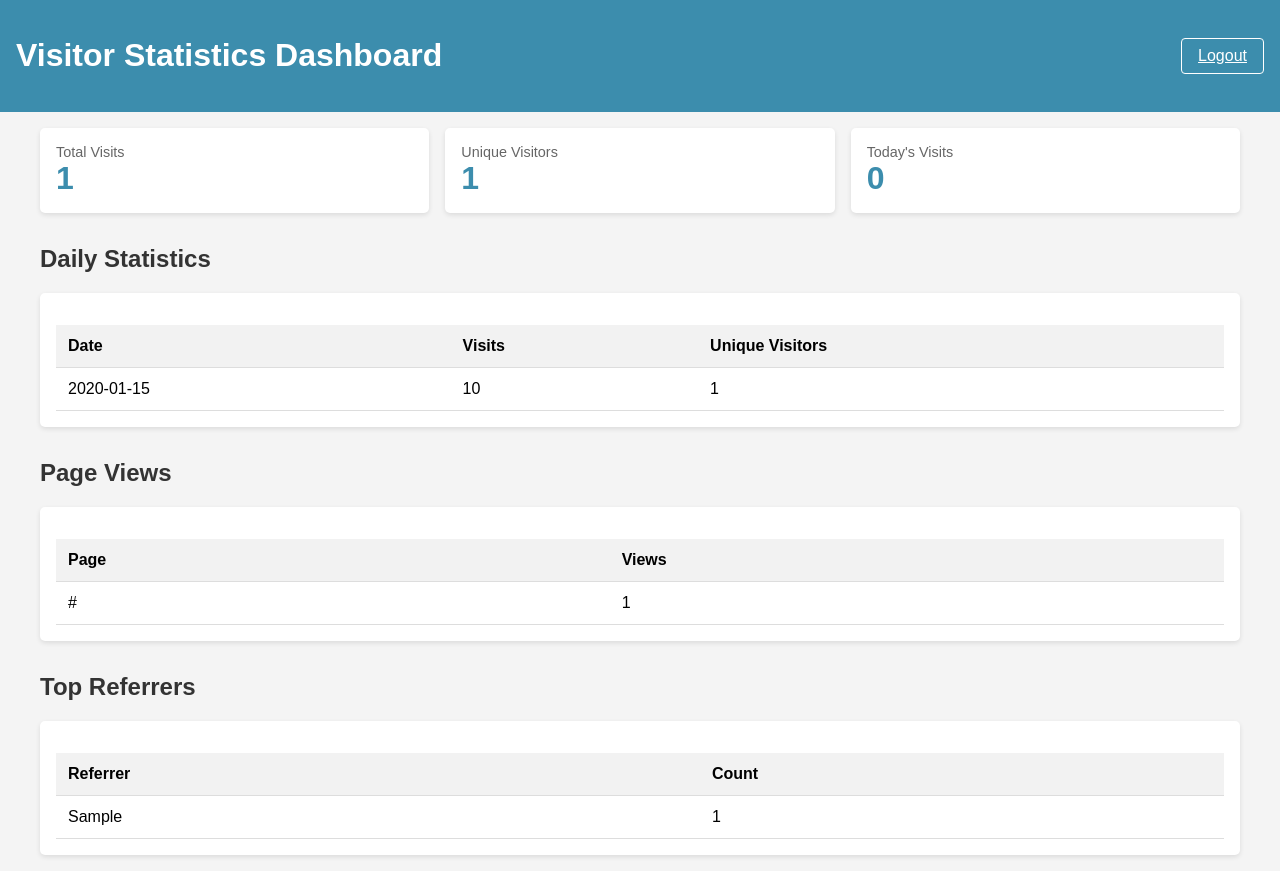
After one commit to ElizaDeBarros/eliza-webpage, a Flask app: page /stats-dashboard in a window 1280 px wide. The commit adds this page. Run offline with Flask 2, Linux system fonts and the light colour scheme; the visitor is signed in with stand-in values (Sample User, id 1); tables that the repository leaves empty hold one stand-in row (values such as "Sample post").

Commit message:
Add code for counting visitors. Add login page and stats page

```diff
--- a/server.py
+++ b/server.py
@@ -1,7 +1,60 @@
-from flask import Flask, render_template
-from datetime import date
+from flask import Flask, render_template, request, jsonify, session, redirect, url_for, flash
+from datetime import date, datetime
+import sqlite3
+import hashlib
+import uuid
+import os
+from functools import wraps
+from werkzeug.security import generate_password_hash, check_password_hash
+from config import usuario, senha
 
 app = Flask(__name__)
+app.secret_key = os.urandom(24)  # Generate a random secret key for sessions
+
+# Try to import from config file, otherwise use environment variables
+try:
+    from config import usuario, senha
+    ADMIN_USERNAME = usuario
+    ADMIN_PASSWORD = generate_password_hash(senha)
+except ImportError:
+    # Use environment variables instead
+    ADMIN_USERNAME = os.environ.get('ADMIN_USERNAME')
+    # Check if the password is already hashed (which it shouldn't be in environment variables)
+    ADMIN_PASSWORD = generate_password_hash(os.environ.get('ADMIN_PASSWORD', ''))
+
+# Database setup
+def setup_database():
+    conn = sqlite3.connect('visitor_data.db')
+    cursor = conn.cursor()
+    cursor.execute('''
+    CREATE TABLE IF NOT EXISTS visitors (
+        id INTEGER PRIMARY KEY AUTOINCREMENT,
+        visitor_id TEXT,
+        ip_address TEXT,
+        user_agent TEXT,
+        page_url TEXT,
+        timestamp TEXT,
+        referrer TEXT
+    )
+    ''')
+    cursor.execute('''
+    CREATE TABLE IF NOT EXISTS visit_counts (
+        date TEXT PRIMARY KEY,
+        total_visits INTEGER,
+        unique_visitors INTEGER
+    )
+    ''')
+    conn.commit()
+    conn.close()
+
+# Authentication decorator
+def login_required(f):
+    @wraps(f)
+    def decorated_function(*args, **kwargs):
+        if 'logged_in' not in session:
+            return redirect(url_for('login', next=request.url))
+        return f(*args, **kwargs)
+    return decorated_function
 
 @app.route("/")
 def home():
@@ -9,6 +62,169 @@ def home():
     current_year = today.year
     return render_template("index.html", current_year=current_year)
 
+# Generate a unique visitor ID (anonymized)
+def generate_visitor_id(ip, user_agent):
+    data = f"{ip}_{user_agent}_{str(uuid.uuid4())}"
+    return hashlib.md5(data.encode()).hexdigest()
+
+# Track visitor function
+@app.route('/track', methods=['GET'])
+def track_visitor():
+    # Get visitor data
+    ip_address = request.remote_addr
+    user_agent = request.headers.get('User-Agent', '')
+    page_url = request.args.get('page', 'unknown')
+    referrer = request.headers.get('Referer', '')
+
+    # Generate visitor ID
+    visitor_id = generate_visitor_id(ip_address, user_agent)
+
+    # Current time
+    current_time = datetime.now().strftime('%Y-%m-%d %H:%M:%S')
+    current_date = datetime.now().strftime('%Y-%m-%d')
+
+    # Connect to database
+    conn = sqlite3.connect('visitor_data.db')
+    cursor = conn.cursor()
+
+    # Insert visit data
+    cursor.execute('''
+    INSERT INTO visitors (visitor_id, ip_address, user_agent, page_url, timestamp, referrer)
+    VALUES (?, ?, ?, ?, ?, ?)
+    ''', (visitor_id, ip_address, user_agent, page_url, current_time, referrer))
+
+    # Update daily counts
+    cursor.execute('SELECT * FROM visit_counts WHERE date = ?', (current_date,))
+    day_record = cursor.fetchone()
+
+    if day_record:
+        # Update existing record
+        cursor.execute('UPDATE visit_counts SET total_visits = total_visits + 1 WHERE date = ?',
+                      (current_date,))
+    else:
+        # Create new record for the day
+        cursor.execute('INSERT INTO visit_counts (date, total_visits, unique_visitors) VALUES (?, 1, 0)',
+                      (current_date,))
+
+    # Update unique visitors count
+    cursor.execute('''
+    SELECT COUNT(DISTINCT visitor_id) FROM visitors
+    WHERE timestamp LIKE ?
+    ''', (f'{current_date}%',))
+
+    unique_count = cursor.fetchone()[0]
+    cursor.execute('UPDATE visit_counts SET unique_visitors = ? WHERE date = ?',
+                  (unique_count, current_date))
+
+    conn.commit()
+    conn.close()
+
+    # Return a transparent 1x1 pixel GIF
+    return app.response_class(
+        response=b'\x47\x49\x46\x38\x39\x61\x01\x00\x01\x00\x80\x00\x00\xff\xff\xff\x00\x00\x00\x21\xf9\x04\x01\x00\x00\x00\x00\x2c\x00\x00\x00\x00\x01\x00\x01\x00\x00\x02\x02\x44\x01\x00\x3b',
+        status=200,
+        mimetype='image/gif'
+    )
+
+# Login page
+@app.route('/login', methods=['GET', 'POST'])
+def login():
+    if request.method == 'POST':
+        username = request.form.get('username')
+        password = request.form.get('password')
+
+        print(f"Login attempt: {username}")
+
+        if username == ADMIN_USERNAME and check_password_hash(ADMIN_PASSWORD, password):
+            session['logged_in'] = True
+            session['username'] = username
+            next_page = request.args.get('next')
+            return redirect(next_page or url_for('stats_dashboard'))
+        else:
+            flash('Invalid username or password')
+
+    return render_template('login.html')
+
+# Logout
+@app.route('/logout')
+def logout():
+    session.pop('logged_in', None)
+    session.pop('username', None)
+    return redirect(url_for('login'))
+
+# Statistics dashboard
+@app.route('/stats-dashboard')
+@login_required
+def stats_dashboard():
+    return render_template('stats_dashboard.html')
+
+# Statistics API endpoint
+@app.route('/stats/api', methods=['GET'])
+@login_required
+def get_stats():
+    conn = sqlite3.connect('visitor_data.db')
+    cursor = conn.cursor()
+
+    # Get daily stats
+    cursor.execute('SELECT * FROM visit_counts ORDER BY date DESC')
+    daily_stats = cursor.fetchall()
+
+    # Get total visitors
+    cursor.execute('SELECT COUNT(*) FROM visitors')
+    total_visits = cursor.fetchone()[0]
+
+    # Get unique visitors
+    cursor.execute('SELECT COUNT(DISTINCT visitor_id) FROM visitors')
+    total_unique = cursor.fetchone()[0]
+
+    # Get page views breakdown
+    cursor.execute('''
+    SELECT page_url, COUNT(*) as views
+    FROM visitors
+    GROUP BY page_url
+    ORDER BY views DESC
+    ''')
+    page_stats = cursor.fetchall()
+
+    # Get referrer breakdown
+    cursor.execute('''
+    SELECT referrer, COUNT(*) as count
+    FROM visitors
+    WHERE referrer != ''
+    GROUP BY referrer
+    ORDER BY count DESC
+    LIMIT 10
+    ''')
+    referrer_stats = cursor.fetchall()
+
+    conn.close()
+
+    return jsonify({
+        'total_visits': total_visits,
+        'total_unique_visitors': total_unique,
+        'daily_stats': [
+            {
+                'date': row[0],
+                'total_visits': row[1],
+                'unique_visitors': row[2]
+            } for row in daily_stats
+        ],
+        'page_stats': [
+            {
+                'page': row[0],
+                'views': row[1]
+            } for row in page_stats
+        ],
+        'referrer_stats': [
+            {
+                'referrer': row[0],
+                'count': row[1]
+            } for row in referrer_stats
+        ]
+    })
 
 if __name__ == "__main__":
-    app.run()
+    setup_database()
+    app.run(debug=True, host='0.0.0.0', port=5000)
+    # For production:
+    # app.run(debug=False, host='0.0.0.0', port=8080)
--- a/templates/index.html
+++ b/templates/index.html
@@ -263,6 +263,8 @@ moments. I practice hot yoga and kickboxing, which help me stay balanced and ene
           <script src="https://code.jquery.com/jquery-3.3.1.slim.min.js" integrity="sha384-q8i/X+965DzO0rT7abK41JStQIAqVgRVzpbzo5smXKp4YfRvH+8abtTE1Pi6jizo" crossorigin="anonymous"></script>
           <script src="https://cdnjs.cloudflare.com/ajax/libs/popper.js/1.14.7/umd/popper.min.js" integrity="sha384-UO2eT0CpHqdSJQ6hJty5KVphtPhzWj9WO1clHTMGa3JDZwrnQq4sF86dIHNDz0W1" crossorigin="anonymous"></script>
           <script src="https://stackpath.bootstrapcdn.com/bootstrap/4.3.1/js/bootstrap.min.js" integrity="sha384-JjSmVgyd0p3pXB1rRibZUAYoIIy6OrQ6VrjIEaFf/nJGzIxFDsf4x0xIM+B07jRM" crossorigin="anonymous"></script>
+          <!-- Visitor tracking pixel -->
+          <img src="/track?page=portfolio" style="position:absolute;visibility:hidden;width:1px;height:1px;">
         </body>
 
 
--- /dev/null
+++ b/templates/stats_dashboard.html
@@ -0,0 +1,205 @@
+<!DOCTYPE html>
+<html lang="en">
+<head>
+    <meta charset="UTF-8">
+    <meta name="viewport" content="width=device-width, initial-scale=1.0">
+    <title>Visitor Statistics Dashboard</title>
+    <style>
+        body {
+            font-family: Arial, sans-serif;
+            margin: 0;
+            padding: 0;
+            background-color: #f4f4f4;
+        }
+        header {
+            background-color: #3C8DAD;
+            color: white;
+            padding: 1rem;
+            display: flex;
+            justify-content: space-between;
+            align-items: center;
+        }
+        .container {
+            max-width: 1200px;
+            margin: 0 auto;
+            padding: 1rem;
+        }
+        .dashboard-grid {
+            display: grid;
+            grid-template-columns: repeat(auto-fit, minmax(300px, 1fr));
+            gap: 1rem;
+            margin-bottom: 1rem;
+        }
+        .card {
+            background-color: white;
+            border-radius: 5px;
+            box-shadow: 0 2px 5px rgba(0, 0, 0, 0.1);
+            padding: 1rem;
+        }
+        .stat-number {
+            font-size: 2rem;
+            font-weight: bold;
+            color: #3C8DAD;
+        }
+        .stat-label {
+            color: #666;
+            font-size: 0.9rem;
+        }
+        table {
+            width: 100%;
+            border-collapse: collapse;
+            margin-top: 1rem;
+        }
+        th, td {
+            padding: 0.75rem;
+            text-align: left;
+            border-bottom: 1px solid #ddd;
+        }
+        th {
+            background-color: #f2f2f2;
+        }
+        .logout-btn {
+            background-color: transparent;
+            border: 1px solid white;
+            color: white;
+            padding: 0.5rem 1rem;
+            border-radius: 4px;
+            cursor: pointer;
+        }
+        .logout-btn:hover {
+            background-color: rgba(255, 255, 255, 0.1);
+        }
+        h2 {
+            color: #333;
+            margin-top: 2rem;
+        }
+    </style>
+</head>
+<body>
+    <header>
+        <h1>Visitor Statistics Dashboard</h1>
+        <a href="/logout" class="logout-btn">Logout</a>
+    </header>
+
+    <div class="container">
+        <div class="dashboard-grid">
+            <div class="card">
+                <div class="stat-label">Total Visits</div>
+                <div class="stat-number" id="total-visits">0</div>
+            </div>
+            <div class="card">
+                <div class="stat-label">Unique Visitors</div>
+                <div class="stat-number" id="unique-visitors">0</div>
+            </div>
+            <div class="card">
+                <div class="stat-label">Today's Visits</div>
+                <div class="stat-number" id="today-visits">0</div>
+            </div>
+        </div>
+
+        <h2>Daily Statistics</h2>
+        <div class="card">
+            <table id="daily-stats">
+                <thead>
+                    <tr>
+                        <th>Date</th>
+                        <th>Visits</th>
+                        <th>Unique Visitors</th>
+                    </tr>
+                </thead>
+                <tbody>
+                    <!-- Will be filled by JavaScript -->
+                </tbody>
+            </table>
+        </div>
+
+        <h2>Page Views</h2>
+        <div class="card">
+            <table id="page-stats">
+                <thead>
+                    <tr>
+                        <th>Page</th>
+                        <th>Views</th>
+                    </tr>
+                </thead>
+                <tbody>
+                    <!-- Will be filled by JavaScript -->
+                </tbody>
+            </table>
+        </div>
+
+        <h2>Top Referrers</h2>
+        <div class="card">
+            <table id="referrer-stats">
+                <thead>
+                    <tr>
+                        <th>Referrer</th>
+                        <th>Count</th>
+                    </tr>
+                </thead>
+                <tbody>
+                    <!-- Will be filled by JavaScript -->
+                </tbody>
+            </table>
+        </div>
+    </div>
+
+    <script>
+        // Fetch and display stats when page loads
+        document.addEventListener('DOMContentLoaded', function() {
+            fetchStats();
+        });
+
+        function fetchStats() {
+            fetch('/stats/api')
+                .then(response => {
+                    if (!response.ok) {
+                        throw new Error('Network response was not ok');
+                    }
+                    return response.json();
+                })
+                .then(data => {
+                    // Update summary stats
+                    document.getElementById('total-visits').textContent = data.total_visits;
+                    document.getElementById('unique-visitors').textContent = data.total_unique_visitors;
+
+                    // Today's visits
+                    const today = new Date().toISOString().split('T')[0];
+                    const todayStats = data.daily_stats.find(stat => stat.date === today);
+                    document.getElementById('today-visits').textContent = todayStats ? todayStats.total_visits : 0;
+
+                    // Fill daily stats table
+                    const dailyStatsTable = document.getElementById('daily-stats').getElementsByTagName('tbody')[0];
+                    dailyStatsTable.innerHTML = '';
+                    data.daily_stats.forEach(stat => {
+                        const row = dailyStatsTable.insertRow();
+                        row.insertCell(0).textContent = stat.date;
+                        row.insertCell(1).textContent = stat.total_visits;
+                        row.insertCell(2).textContent = stat.unique_visitors;
+                    });
+
+                    // Fill page stats table
+                    const pageStatsTable = document.getElementById('page-stats').getElementsByTagName('tbody')[0];
+                    pageStatsTable.innerHTML = '';
+                    data.page_stats.forEach(stat => {
+                        const row = pageStatsTable.insertRow();
+                        row.insertCell(0).textContent = stat.page;
+                        row.insertCell(1).textContent = stat.views;
+                    });
+
+                    // Fill referrer stats table
+                    const referrerStatsTable = document.getElementById('referrer-stats').getElementsByTagName('tbody')[0];
+                    referrerStatsTable.innerHTML = '';
+                    data.referrer_stats.forEach(stat => {
+                        const row = referrerStatsTable.insertRow();
+                        row.insertCell(0).textContent = stat.referrer;
+                        row.insertCell(1).textContent = stat.count;
+                    });
+                })
+                .catch(error => {
+                    console.error('Error fetching stats:', error);
+                });
+        }
+    </script>
+</body>
+</html>
```
Also changed, not shown: templates/login.html (added, +94 -0 lines), 1 other file.
